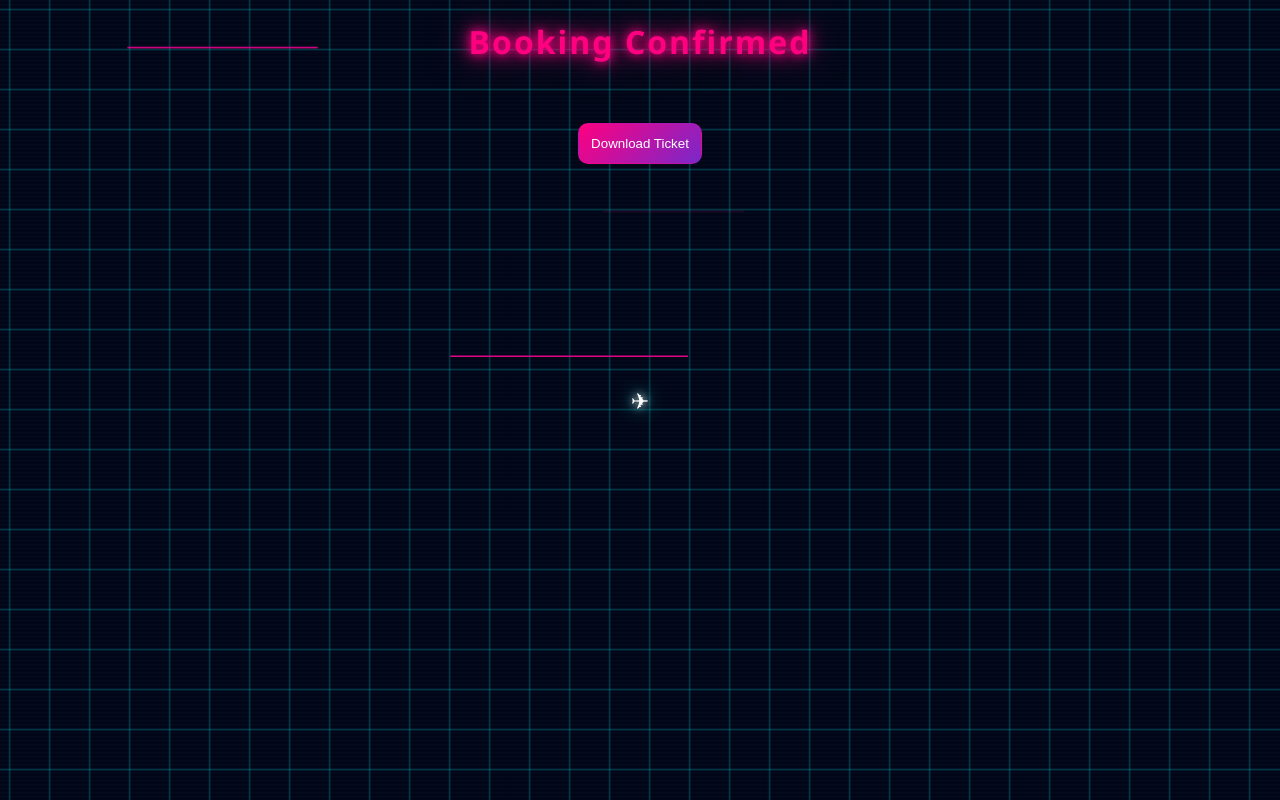
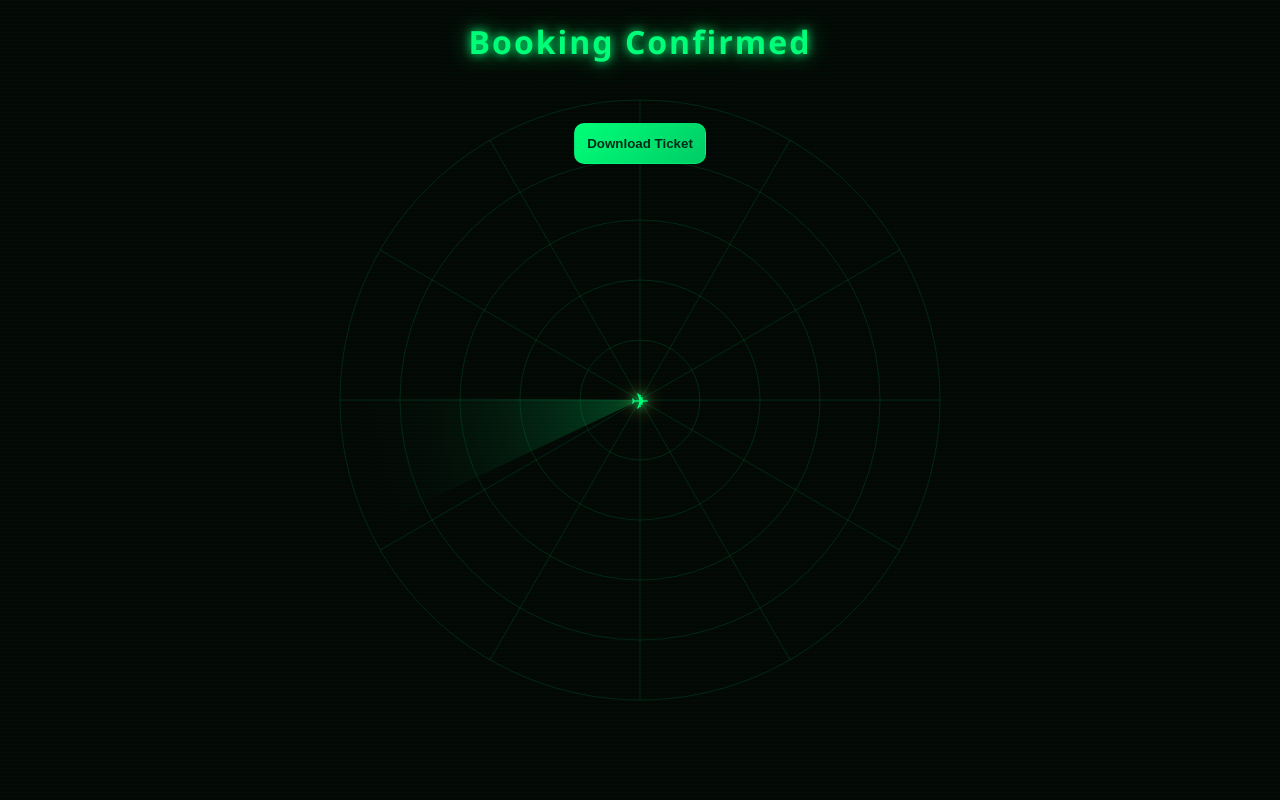
Before and after one commit to kakkadsaumy/airline-reservation-system, a plain HTML site: page frontend/confirmation.html in a window 1280 px wide. Drawn offline with nearby package versions, Linux system fonts and the light colour scheme.

Commit message:
out of bugtesting hell. debugged every headache found (i may find more in the future. im not sure. im about to cry)

```diff
--- a/frontend/background.js
+++ b/frontend/background.js
@@ -8,65 +8,119 @@ function resize() {
 resize();
 window.addEventListener("resize", resize);
 
-const gridSize = 40;
-let offset = 0;
-let glitches = [];
+let angle = 0;
+const speed = 0.009;
 
-function draw() {
+const planes = [];
 
-    ctx.fillStyle = "rgba(2,6,23,0.4)";
-    ctx.fillRect(0, 0, canvas.width, canvas.height);
-
-    drawGrid();
-    drawGlitches();
-
-    offset += 0.3;
-
-    requestAnimationFrame(draw);
+for (let i = 0; i < 12; i++) {
+    planes.push({
+        r: Math.random() * 250,
+        t: Math.random() * Math.PI * 2,
+        heading: Math.random() * 360,
+        visible: 0
+    });
 }
 
-function drawGrid() {
+function drawRadar(cx, cy) {
 
-    ctx.strokeStyle = "rgba(0,255,255,0.15)";
+    const maxR = 300;
+
+    ctx.strokeStyle = "rgba(0,255,120,0.12)";
     ctx.lineWidth = 1;
 
-    for (let x = 0; x < canvas.width; x += gridSize) {
+    for (let r = 60; r <= maxR; r += 60) {
         ctx.beginPath();
-        ctx.moveTo(x + offset % gridSize, 0);
-        ctx.lineTo(x + offset % gridSize, canvas.height);
+        ctx.arc(cx, cy, r, 0, Math.PI * 2);
         ctx.stroke();
     }
 
-    for (let y = 0; y < canvas.height; y += gridSize) {
+    for (let i = 0; i < 360; i += 30) {
+        const rad = i * Math.PI / 180;
         ctx.beginPath();
-        ctx.moveTo(0, y + offset % gridSize);
-        ctx.lineTo(canvas.width, y + offset % gridSize);
+        ctx.moveTo(cx, cy);
+        ctx.lineTo(cx + Math.cos(rad) * maxR, cy + Math.sin(rad) * maxR);
         ctx.stroke();
     }
+
+    const sweepWidth = 0.45;
+
+    const gradient = ctx.createRadialGradient(cx, cy, 0, cx, cy, maxR);
+    gradient.addColorStop(0, "rgba(0,255,120,0.25)");
+    gradient.addColorStop(1, "transparent");
+
+    ctx.fillStyle = gradient;
+
+    ctx.beginPath();
+    ctx.moveTo(cx, cy);
+    ctx.arc(cx, cy, maxR, angle, angle + sweepWidth);
+    ctx.closePath();
+    ctx.fill();
+
+    const prevAngle = angle;
+    let nextAngle = angle + speed;
+    if (nextAngle > Math.PI * 2) nextAngle -= Math.PI * 2;
+
+    planes.forEach(p => {
+
+        p.t += 0.001;
+        if (p.t > Math.PI * 2) p.t -= Math.PI * 2;
+
+        const x = cx + Math.cos(p.t) * p.r;
+        const y = cy + Math.sin(p.t) * p.r;
+
+        let crossed;
+
+        if (prevAngle < nextAngle) {
+            crossed = p.t >= prevAngle && p.t <= nextAngle;
+        } else {
+            crossed = p.t >= prevAngle || p.t <= nextAngle;
         }
 
-function spawnGlitch() {
-    glitches.push({
-        x: Math.random() * canvas.width,
-        y: Math.random() * canvas.height,
-        width: Math.random() * 200 + 50,
-        height: Math.random() * 3 + 1,
-        life: 20
-    });
+        if (crossed && p.visible < 0.01) {
+            p.visible = 1;
         }
 
-setInterval(spawnGlitch, 200);
+        p.visible -= 0.04;
+        if (p.visible < 0) p.visible = 0;
 
-function drawGlitches() {
+        if (p.visible > 0) {
 
-    ctx.fillStyle = "rgba(255,0,150,0.8)";
+            ctx.save();
 
-    glitches.forEach(g => {
-        ctx.fillRect(g.x, g.y, g.width, g.height);
-        g.life--;
+            ctx.translate(x, y);
+            ctx.rotate((p.heading * Math.PI) / 180);
+
+            const color = p.visible > 0.7 ? "#ffff66" : "#00ff78";
+
+            ctx.fillStyle = color;
+            ctx.shadowColor = color;
+            ctx.shadowBlur = 10;
+
+            ctx.font = "14px monospace";
+            ctx.textAlign = "center";
+            ctx.textBaseline = "middle";
+
+            ctx.fillText("✈", 0, 0);
+
+            ctx.restore();
+        }
     });
 
-    glitches = glitches.filter(g => g.life > 0);
+    angle = nextAngle;
 }
 
-draw();
+function animate() {
+
+    ctx.fillStyle = "#030805";
+    ctx.fillRect(0, 0, canvas.width, canvas.height);
+
+    const cx = canvas.width / 2;
+    const cy = canvas.height / 2;
+
+    drawRadar(cx, cy);
+
+    requestAnimationFrame(animate);
+}
+
+animate();
--- a/frontend/confirmation.js
+++ b/frontend/confirmation.js
@@ -61,10 +61,32 @@ window.downloadTicket = async function () {
     const { jsPDF } = window.jspdf;
     const ticket = document.getElementById("ticketContent");
 
-    const canvas = await html2canvas(ticket);
+    const canvas = await html2canvas(ticket, {
+        scale: 2
+    });
+
     const imgData = canvas.toDataURL("image/png");
 
-    const pdf = new jsPDF();
-    pdf.addImage(imgData, "PNG", 10, 10, 180, 120);
+    const pdf = new jsPDF("p", "mm", "a4");
+
+    const pageWidth = pdf.internal.pageSize.getWidth();
+    const pageHeight = pdf.internal.pageSize.getHeight();
+
+    const imgWidth = pageWidth;
+    const imgHeight = (canvas.height * imgWidth) / canvas.width;
+
+    let heightLeft = imgHeight;
+    let position = 0;
+
+    pdf.addImage(imgData, "PNG", 0, position, imgWidth, imgHeight);
+    heightLeft -= pageHeight;
+
+    while (heightLeft > 0) {
+        position = heightLeft - imgHeight;
+        pdf.addPage();
+        pdf.addImage(imgData, "PNG", 0, position, imgWidth, imgHeight);
+        heightLeft -= pageHeight;
+    }
+
     pdf.save("VITM-Ticket.pdf");
 };
--- a/frontend/style.css
+++ b/frontend/style.css
@@ -4,8 +4,8 @@
 
 body {
     font-family: 'Segoe UI', sans-serif;
-    background: #05010a;
-    color: #e5e7eb;
+    background: #030805;
+    color: #b6ffd9;
     margin: 0;
     overflow-x: hidden;
     cursor: none;
@@ -27,8 +27,8 @@ body::after {
     inset: 0;
     background: repeating-linear-gradient(
         to bottom,
-        rgba(255,255,255,0.02) 0px,
-        rgba(255,255,255,0.02) 1px,
+        rgba(0,255,120,0.02) 0px,
+        rgba(0,255,120,0.02) 1px,
         transparent 2px,
         transparent 4px
     );
@@ -39,11 +39,10 @@ body::after {
 h1 {
     text-align: center;
     margin-top: 20px;
-    color: #ff0080;
+    color: #00ff78;
     text-shadow:
-        0 0 10px #ff0080,
-        0 0 20px #ff0080,
-        0 0 40px rgba(255,0,150,0.6);
+        0 0 10px #00ff78,
+        0 0 25px rgba(0,255,120,0.6);
     letter-spacing: 2px;
 }
 
@@ -58,27 +57,29 @@ h1 {
 select, button {
     padding: 12px;
     border-radius: 10px;
-    border: 1px solid rgba(255,0,150,0.2);
-    background: rgba(10,10,25,0.7);
-    color: white;
+    border: 1px solid rgba(0,255,120,0.3);
+    background: rgba(5,20,10,0.7);
+    color: #b6ffd9;
     backdrop-filter: blur(12px);
 }
 
 button {
-    background: linear-gradient(135deg, #ff0080, #7928ca);
+    background: linear-gradient(135deg, #00ff78, #00cc66);
+    color: #002b1a;
+    font-weight: 600;
     transition: all 0.2s ease;
 }
 
 button:hover {
     transform: scale(1.07);
     box-shadow:
-        0 0 15px #ff0080,
-        0 0 30px rgba(255,0,150,0.5);
+        0 0 15px #00ff78,
+        0 0 30px rgba(0,255,120,0.5);
 }
 
 .secondary {
-    background: rgba(80,80,120,0.3);
-    border: 1px solid rgba(255,255,255,0.1);
+    background: rgba(0,80,40,0.3);
+    border: 1px solid rgba(0,255,120,0.2);
 }
 
 .routes {
@@ -88,13 +89,13 @@ button:hover {
 }
 
 .card {
-    background: rgba(15,15,35,0.6);
+    background: rgba(5,20,10,0.6);
     padding: 20px;
     margin: 15px;
     border-radius: 16px;
     width: min(90%, 420px);
     backdrop-filter: blur(25px);
-    border: 1px solid rgba(255,0,150,0.2);
+    border: 1px solid rgba(0,255,120,0.25);
     position: relative;
     overflow: hidden;
     z-index: 1;
@@ -105,7 +106,7 @@ button:hover {
     position: absolute;
     inset: 0;
     border-radius: 16px;
-    border: 1px solid rgba(0,255,255,0.2);
+    border: 1px solid rgba(255,255,100,0.2);
     opacity: 0;
     transition: opacity 0.3s;
 }
@@ -117,20 +118,20 @@ button:hover {
 .card:hover {
     transform: scale(1.05);
     box-shadow:
-        0 0 20px rgba(255,0,150,0.5),
-        0 0 40px rgba(0,255,255,0.2);
+        0 0 20px rgba(0,255,120,0.5),
+        0 0 40px rgba(255,255,100,0.2);
 }
 
 #mapContainer {
     margin: 20px;
     border-radius: 20px;
     overflow: hidden;
-    border: 1px solid rgba(255,0,150,0.2);
+    border: 1px solid rgba(0,255,120,0.2);
 }
 
 #map {
     height: 500px;
-    filter: hue-rotate(280deg) saturate(1.8) brightness(0.9);
+    filter: hue-rotate(120deg) saturate(1.5) brightness(0.9);
 }
 
 .back-btn {
@@ -151,20 +152,19 @@ input {
     padding: 12px;
     margin: 8px 0;
     border-radius: 10px;
-    border: 1px solid rgba(255,0,150,0.3);
-    background: rgba(20,20,40,0.8);
-    color: white;
+    border: 1px solid rgba(0,255,120,0.3);
+    background: rgba(10,30,15,0.8);
+    color: #b6ffd9;
     outline: none;
-    backdrop-filter: blur(10px);
 }
 
 input::placeholder {
-    color: rgba(255,255,255,0.5);
+    color: rgba(182,255,217,0.5);
 }
 
 input:focus {
-    border: 1px solid #00ffff;
-    box-shadow: 0 0 10px #00ffff;
+    border: 1px solid #ffff66;
+    box-shadow: 0 0 10px #ffff66;
 }
 
 input, textarea {
@@ -183,17 +183,17 @@ select {
     pointer-events: none;
     transform: translate(-50%, -50%);
     z-index: 10;
-    color: #ffffff;
+    color: #00ff78;
     text-shadow:
-        0 0 10px #ffffff,
-        0 0 20px #00ffff;
+        0 0 10px #00ff78,
+        0 0 20px #ffff66;
 }
 
 .trail {
     position: fixed;
     width: 6px;
     height: 6px;
-    background: #00ffff;
+    background: #00ff78;
     border-radius: 50%;
     pointer-events: none;
     z-index: 9;
@@ -243,18 +243,18 @@ input[type="number"] {
 
 .ticket {
     width: 420px;
-    background: linear-gradient(135deg, #0f172a, #1e1b4b);
+    background: linear-gradient(135deg, #02140a, #062c18);
     border-radius: 20px;
     padding: 25px;
-    border: 1px solid rgba(0,255,255,0.3);
-    box-shadow: 0 0 40px rgba(0,255,255,0.2);
+    border: 1px solid rgba(0,255,120,0.4);
+    box-shadow: 0 0 40px rgba(0,255,120,0.3);
     font-family: monospace;
 }
 
 .ticket-header {
     display: flex;
     justify-content: space-between;
-    border-bottom: 1px dashed rgba(255,255,255,0.3);
+    border-bottom: 1px dashed rgba(0,255,120,0.4);
     padding-bottom: 10px;
 }
 
@@ -270,15 +270,10 @@ input[type="number"] {
     gap: 15px;
 }
 
-.ticket-details label {
-    font-size: 11px;
-    opacity: 0.6;
-}
-
 .ticket-footer {
     margin-top: 20px;
     text-align: center;
-    color: #00ff9c;
+    color: #00ff78;
 }
 
 .ticket-passengers {
@@ -286,7 +281,7 @@ input[type="number"] {
 }
 
 .passenger-block {
-    border-top: 1px dashed rgba(255,255,255,0.2);
+    border-top: 1px dashed rgba(0,255,120,0.2);
     padding-top: 10px;
     margin-top: 10px;
 }
```
Also changed, not shown: frontend/booking.js (+12 -5 lines). Lines whose indentation alone changed are shown as unchanged.
